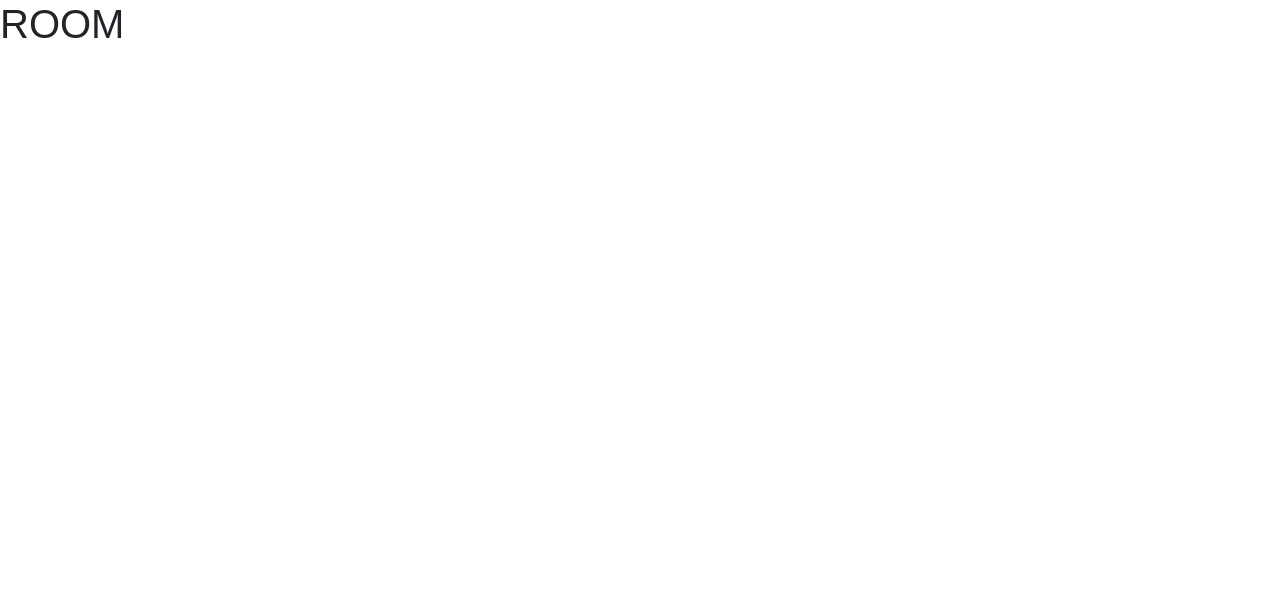
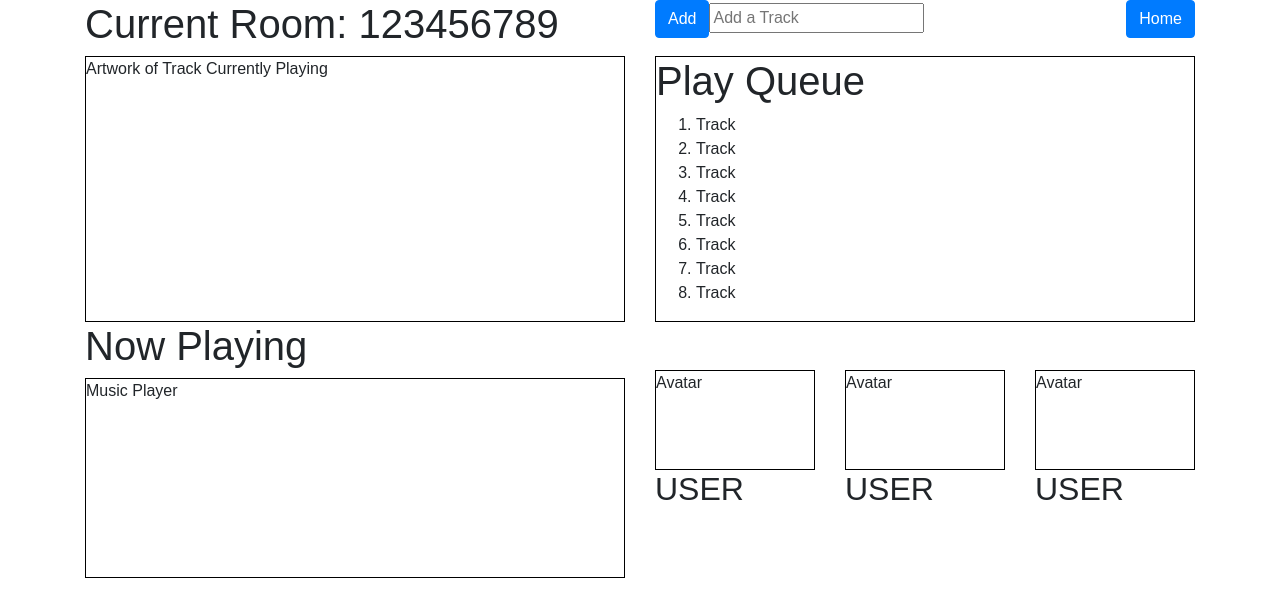
Before and after one commit to connietran-dev/playlistr, a React (Create React App) app in the folder client/: page /room in a window 1280 px wide. Shown: the top 616 px of the page. Built offline with nearby package versions, Linux system fonts and the light colour scheme.

Commit message:
Built out wire-framed version of Room page. Created RoomButtons component to link the Home page to the Room page. Added route to Router in App.js.

```diff
--- a/client/src/App.js
+++ b/client/src/App.js
@@ -12,7 +12,7 @@ function App() {
 		<Router>
 			<Route exact path={['/', '/login']} component={Login} />
 			<Route exact path="/home" component={Home} />
-			<Route exact path="/room" component={Room} />
+			<Route path="/room" component={Room} />
 		</Router>
 	);
 }
--- /dev/null
+++ b/client/src/components/RoomButtons/index.js
@@ -0,0 +1,17 @@
+import React from 'react';
+import { Link } from 'react-router-dom';
+import Button from 'react-bootstrap/Button';
+
+const RoomButtons = () => {
+	return (
+		<div>
+			<Button className="float-left">Join a Room</Button>
+
+			<Link to="/room">
+				<Button className="float-right">Create a Room</Button>
+			</Link>
+		</div>
+	);
+};
+
+export default RoomButtons;
--- a/client/src/pages/Home/index.js
+++ b/client/src/pages/Home/index.js
@@ -4,7 +4,8 @@ import queryString from 'query-string';
 import Container from 'react-bootstrap/Container';
 import Row from 'react-bootstrap/Row';
 import Col from 'react-bootstrap/Col';
-import Button from 'react-bootstrap/Button';
+
+import RoomButtons from '../../components/RoomButtons';
 
 import './style.css';
 
@@ -32,7 +33,7 @@ class Home extends Component {
 
 		// Fetch playlists
 		fetch('https://api.spotify.com/v1/me/playlists', {
-			headers: { 'Authorization': 'Bearer ' + token }
+			headers: { Authorization: 'Bearer ' + token }
 		})
 			.then(res => res.json())
 			.then(playlistData => {
@@ -43,10 +44,10 @@ class Home extends Component {
 						return {
 							name: item.name,
 							imageUrl: item.images[0].url
-						}
+						};
 					})
-				})
-			})
+				});
+			});
 	}
 
 	render() {
@@ -125,8 +126,7 @@ class Home extends Component {
 				<Container>
 					<Row>
 						<Col>
-							<Button className="float-left">Join a Room</Button>
-							<Button className="float-right">Create a Room</Button>
+							<RoomButtons />
 						</Col>
 					</Row>
 				</Container>
--- a/client/src/pages/Room/index.js
+++ b/client/src/pages/Room/index.js
@@ -1,9 +1,107 @@
 import React from 'react';
+import Container from 'react-bootstrap/Container';
+import Row from 'react-bootstrap/Row';
+import Col from 'react-bootstrap/Col';
+import Button from 'react-bootstrap/Button';
+import { Link } from 'react-router-dom';
 
 const Room = () => {
 	return (
 		<div>
-			<h1>ROOM</h1>
+			<Container>
+				<Row>
+					<Col xs={5} md={6}>
+						<h1>Current Room: 123456789 </h1>
+					</Col>
+					<Col xs={4} md={4}>
+						<Button>Add</Button>
+						<input placeholder="Add a Track" />
+					</Col>
+					<Col xs={3} md={2}>
+						<Link to="/">
+							<Button className="float-right">Home</Button>
+						</Link>
+					</Col>
+				</Row>
+				<Row>
+					<Col xs={8} md={6}>
+						<div
+							style={{
+								height: '100%',
+								border: '1px solid black'
+							}}>
+							Artwork of Track Currently Playing
+						</div>
+					</Col>
+					<Col xs={4} md={6}>
+						<div
+							style={{
+								height: '100%',
+								border: '1px solid black'
+							}}>
+							<h1>Play Queue</h1>
+							<ol>
+								<li>Track</li>
+								<li>Track</li>
+								<li>Track</li>
+								<li>Track</li>
+								<li>Track</li>
+								<li>Track</li>
+								<li>Track</li>
+								<li>Track</li>
+							</ol>
+						</div>
+					</Col>
+				</Row>
+				<Row>
+					<Col xs={12} sm={6} md={6}>
+						<div>
+							<h1>Now Playing</h1>
+							<div
+								style={{
+									height: '200px',
+									border: '1px solid black'
+								}}>
+								Music Player
+							</div>
+						</div>
+					</Col>
+					<Col xs={12} sm={6} md={6}>
+						<Row className="pt-5">
+							<Col md={4} xs={4}>
+								<div
+									style={{
+										height: '100px',
+										border: '1px solid black'
+									}}>
+									Avatar
+								</div>
+								<h2>USER</h2>
+							</Col>
+							<Col md={4} xs={4}>
+								<div
+									style={{
+										height: '100px',
+										border: '1px solid black'
+									}}>
+									Avatar
+								</div>
+								<h2>USER</h2>
+							</Col>
+							<Col md={4} xs={4}>
+								<div
+									style={{
+										height: '100px',
+										border: '1px solid black'
+									}}>
+									Avatar
+								</div>
+								<h2>USER</h2>
+							</Col>
+						</Row>
+					</Col>
+				</Row>
+			</Container>
 		</div>
 	);
 };
```
